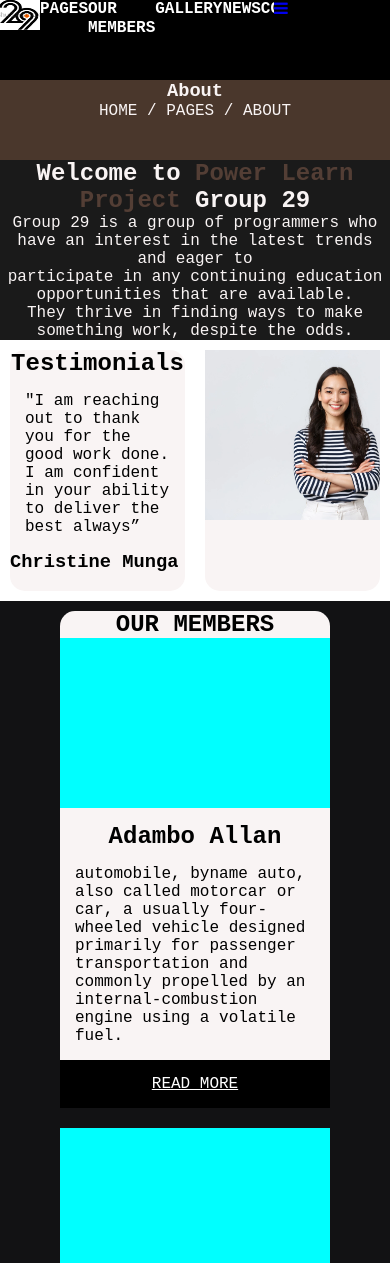
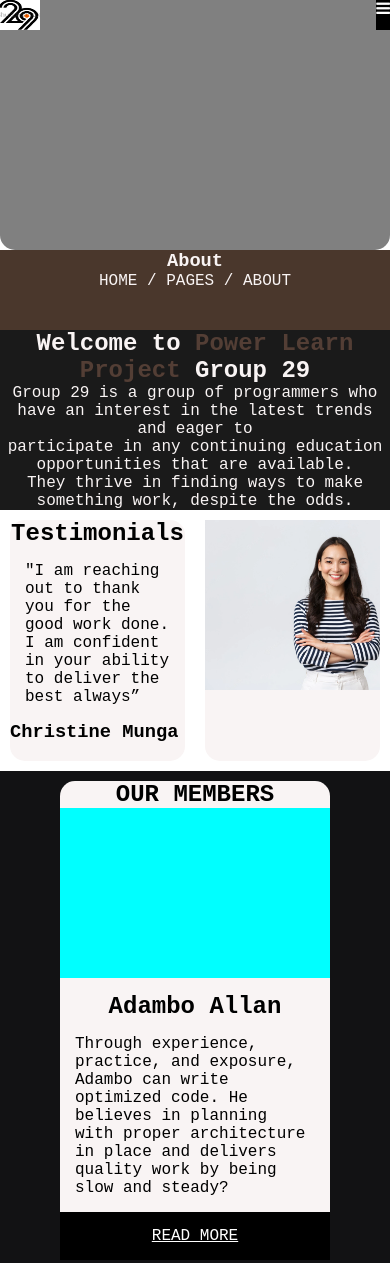
Before and after one commit to ElgarMokaya/plp-web-hackathon-group29, a plain HTML site: page portfolio-website/index.html in a window 390 px wide. Shown: the top 1263 px of the page. Drawn offline with Linux system fonts and the light colour scheme.

Commit message:
updated hambuger menu

```diff
--- a/portfolio-website/index.html
+++ b/portfolio-website/index.html
@@ -13,11 +13,12 @@
     <body>
         <!----section1-->
        <section class="header1">
-<nav>
+<nav class="nav">
     <div class="logo">
      <img src="./pictures/capture.jpg"alt=""style="width:40px;height:30px">
     </div><br>
-    <div class="navLinks"id="mylinks">
+
+    <div class="navLinks" id="mylinks">
 
         <a href="index.html">PAGES</a>
                    <a href="#">OUR MEMBERS</a>
@@ -30,7 +31,7 @@
 
 
     </div>
-    <a href="javascript:void(0);"class="icon"onclick="toggle()">
+    <a href="javascript:void(0);"class="icon"onclick="myFunction()">
       <i class="fa fa-bars"></i>
     </a>
 </nav>
@@ -90,10 +91,9 @@
         <div class="card-image car1"></div>
         <h2>Adambo Allan</h2>
         <p>
-            automobile, byname auto, also called motorcar or car,
-            a usually four-wheeled vehicle designed primarily for passenger
-             transportation and commonly propelled by an internal-combustion
-             engine using a volatile fuel.
+            Through  experience, practice, and exposure, Adambo can write optimized code.
+            He believes in planning with proper architecture in place and delivers quality
+            work by being slow and steady?
         </p>
         <a href="">READ MORE</a>
       </div>
@@ -103,10 +103,10 @@
         <div class="card-image car2"></div>
         <h2>Omondi Brayan</h2>
         <p>
-            automobile, byname auto, also called motorcar or car,
-            a usually four-wheeled vehicle designed primarily for passenger
-             transportation and commonly propelled by an internal-combustion
-             engine using a volatile fuel.
+            Omondi is a developer who is always willing to adapt.He has a
+             flexible personality that can easily adjust to the evolution of technology or processes.
+             He keeps up to date with the latest technologies and varies his roles according to the needs of
+             the day, and in some cases, the hour.
         </p>
         <a href="">READ MORE</a>
       </div>
@@ -115,10 +115,13 @@
         <div class="card-image orinda"></div>
         <h2>Orinda Felix</h2>
         <p>
-            automobile, byname auto, also called motorcar or car,
-            a usually four-wheeled vehicle designed primarily for passenger
-             transportation and commonly propelled by an internal-combustion
-             engine using a volatile fuel.
+            Orinda is always commited to the goal.
+
+The team is confident about him and he can be relied on since he
+is a regular and clear communicator.
+
+
+
         </p>
         <a href="">READ MORE</a>
       </div>
@@ -127,10 +130,10 @@
         <div class="card-image loveryln1"></div>
         <h2>Akoth Lovelyn</h2>
         <p>
-            automobile, byname auto, also called motorcar or car,
-            a usually four-wheeled vehicle designed primarily for passenger
-             transportation and commonly propelled by an internal-combustion
-             engine using a volatile fuel.
+
+          Akoth is a  understands the importance of innovation and spends time on it.
+          She has  excellent programming skills and has  a great level of proficiency
+         in related technologies.
         </p>
         <a href="">READ MORE</a>
       </div>
@@ -139,10 +142,9 @@
         <div class="card-image elgar"></div>
         <h2>Mokaya Elgar</h2>
         <p>
-            automobile, byname auto, also called motorcar or car,
-            a usually four-wheeled vehicle designed primarily for passenger
-             transportation and commonly propelled by an internal-combustion
-             engine using a volatile fuel.
+            Elgar is a great problem solver with a can do attitude.
+            With the right tools ,she can come up with
+            with innovative solutions for any complication she faces.
         </p>
         <a href="">READ MORE</a>
       </div>
--- a/portfolio-website/index.js
+++ b/portfolio-website/index.js
@@ -4,11 +4,11 @@
 //}
 //
 
-function toggle(){
-var y = document.getElementById("mylinks");
-if(x.style.display != "block") {
-    x.style.display = "none";
-}else{
-    x.style.display = "block"
-}
-}
+function myFunction() {
+    var x = document.getElementById("mylinks");
+    if (x.style.display === "block") {
+      x.style.display = "none";
+    } else {
+      x.style.display = "block";
+    }
+  }
--- a/portfolio-website/styles.css
+++ b/portfolio-website/styles.css
@@ -58,6 +58,7 @@ background-color:black;
 .section4{
     justify-content: center;
     display: flex;
+    flex-wrap: nowrap;
 }
 .testimonials{
 
@@ -207,23 +208,41 @@ textarea{
 
 /*phone*/
 @media screen and (max-width:480px){
+   .header1{
+    background-color: grey;
+    height: 250px;
+    color: white;
+    border-radius: 15px;
+    line-height: 3%;
+   }
 
-    .navLinks{
+    .nav{
         margin: auto 0;
         overflow: hidden;
         position: relative;
         cursor: pointer;
     }
-    .navLinks #mylinks{
+     #mylinks{
         display: none;
     }
-    .navLinks >a{
+    .nav a{
+        color: white;
         padding: 0;
         line-height:1.2em ;
         font-size:1em ;
         height: 2.8em;
         display: block;
     }
+    .nav a:hover{
+        background-color: #1a1a1a;
+    }
+    .nav a.icon {
+        background: black;
+        display: block;
+        position: absolute;
+        right: 0;
+        top: 0;
+      }
     .container{
         justify-content: center;
         display: flex;
```
